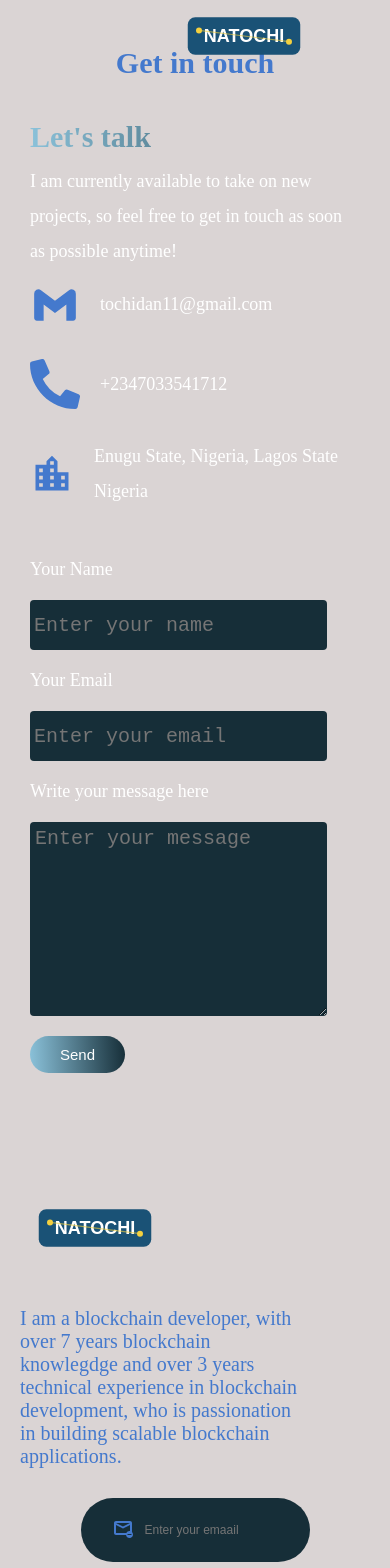
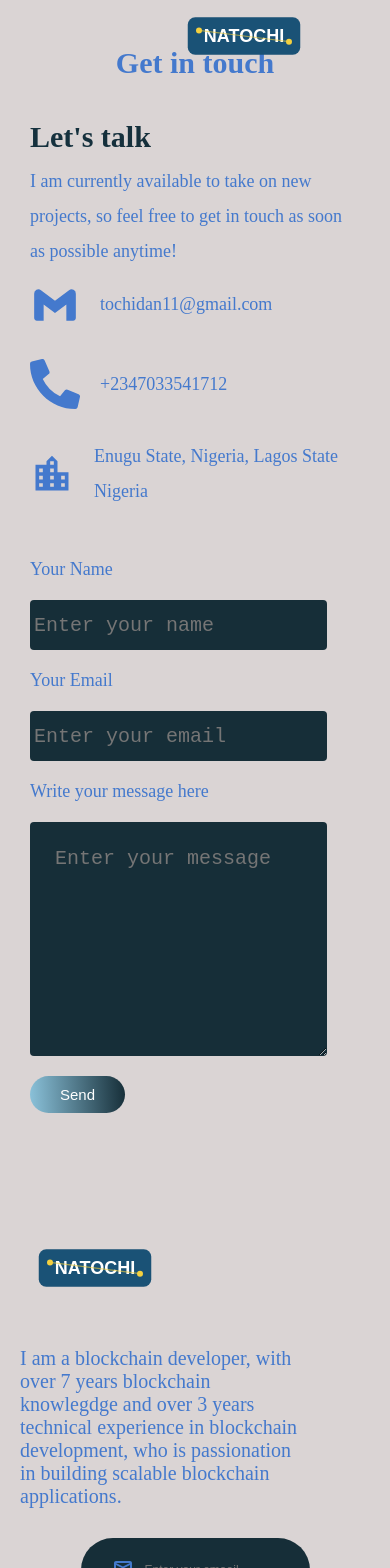
Before and after one commit to DaniTechdev/MyPortfolio-Natochi-, a Next.js app: page / in a window 390 px wide. Shown: the part 6680-8248 px from the top of the page. Built offline with nearby package versions, Linux system fonts and the light colour scheme.

Commit message:
Color updates

```diff
--- a/Components/Contact/Contact.module.css
+++ b/Components/Contact/Contact.module.css
@@ -62,7 +62,8 @@
 
 .contact_left p {
   max-width: 555px;
-  color: white;
+  color: var(--text);
+
   font-size: 20px;
   line-height: 35px;
 }
@@ -71,7 +72,8 @@
   display: flex;
   flex-direction: column;
   gap: 30px;
-  columns: white;
+  color: var(--text);
+
   font-size: 22px;
 }
 
@@ -88,7 +90,8 @@
 }
 
 .contact_right label {
-  color: white;
+  color: var(--text);
+
   font-size: 22px;
   font-weight: 500;
 }
@@ -100,7 +103,8 @@
   padding-left: 20px;
   border-radius: 4px;
   background: rgb(22, 46, 56);
-  color: rgb(221, 215, 215);
+  color: var(--text);
+
   font-family: "Courier New", Courier, monospace;
   font-size: 20px;
 }
@@ -111,13 +115,15 @@
   padding: 25px;
   border-radius: 4px;
   background: rgb(22, 46, 56);
-  color: white;
+  color: var(--text);
+
   font-size: 20px;
 }
 
 .contact_submit {
   border: none;
   color: white;
+
   background: linear-gradient(267deg, rgb(22, 46, 56), rgb(139, 194, 218));
   font-size: 22px;
   border-radius: 50px;
@@ -240,7 +246,7 @@
   .contact_left h1 {
     font-size: 40px;
     font-weight: 700;
-    background: linear-gradient(267deg, rgb(22, 46, 56), rgb(139, 194, 218));
+    background: var(--gradient-primary);
     background-clip: text;
     -webkit-background-clip: text;
     -webkit-text-fill-color: transparent;
@@ -263,7 +269,8 @@
     gap: 20px;
   }
   .contact_right label {
-    color: white;
+    color: var(--text);
+
     font-size: 18px;
     font-weight: 500;
   }
@@ -275,7 +282,8 @@
     padding-left: 4px;
     border-radius: 4px;
     background: rgb(22, 46, 56);
-    color: rgb(221, 215, 215);
+    color: var(--text);
+
     font-family: "Courier New", Courier, monospace;
     font-size: 20px;
   }
@@ -285,7 +293,8 @@
     padding: 25px;
     border-radius: 4px;
     background: rgb(22, 46, 56);
-    color: white;
+    color: var(--text);
+
     font-size: 20px;
   }
 
@@ -299,7 +308,7 @@
   .contact_left h1 {
     font-size: 30px;
     font-weight: 700;
-    background: linear-gradient(267deg, rgb(22, 46, 56), rgb(139, 194, 218));
+    background: var(--gradient-primary);
     background-clip: text;
     -webkit-background-clip: text;
     -webkit-text-fill-color: transparent;
@@ -314,10 +323,11 @@
   .contact_right textarea {
     width: 90%;
     border: none;
-    padding: 5px;
+    padding: 25px;
     border-radius: 4px;
     background: rgb(22, 46, 56);
-    color: white;
+    color: var(--text);
+
     font-size: 20px;
   }
 }
--- a/Components/Footer/Footer.module.css
+++ b/Components/Footer/Footer.module.css
@@ -55,6 +55,7 @@
   background: linear-gradient(267deg, rgb(22, 46, 56), rgb(139, 194, 218));
   cursor: pointer;
   transition: 0.3s;
+  color: white;
 }
 
 .footer_subscribe:hover {
```
